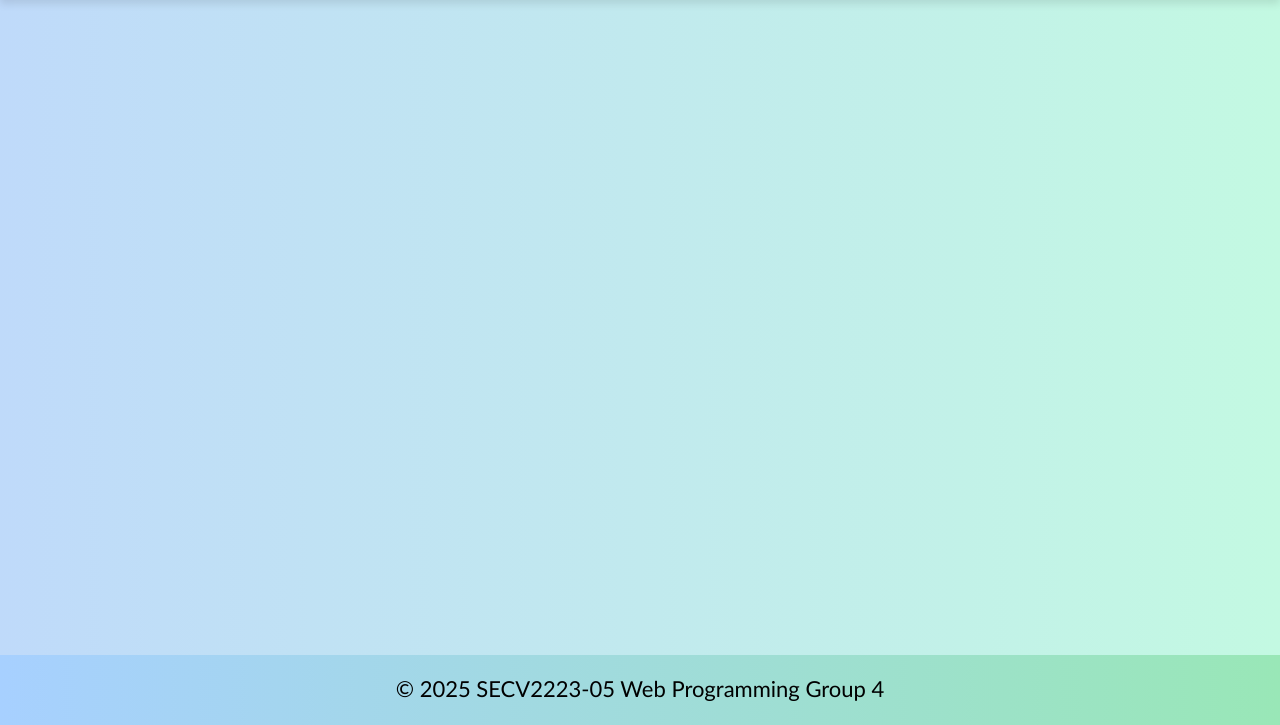
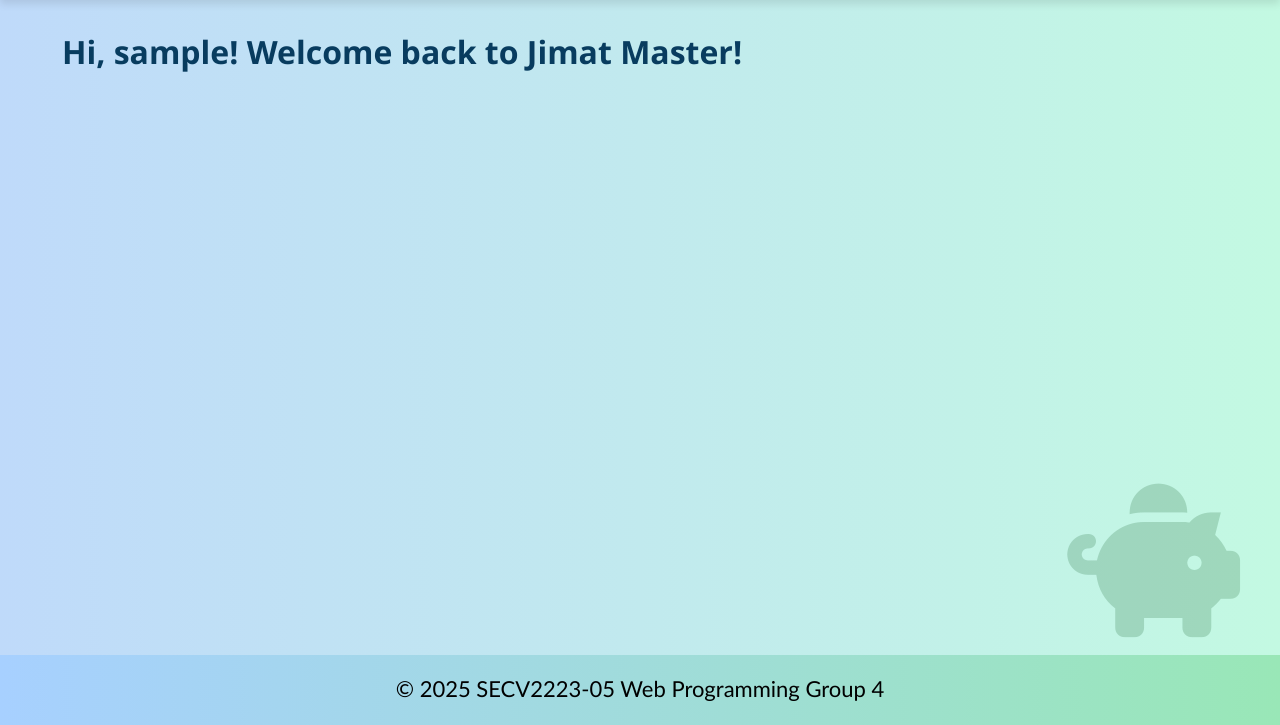
Before and after one commit to wongjiaxuan/WP-Project, a PHP site: page /home.php in a window 1280 px wide. Shown: the part 75-800 px from the top of the page. Run offline with PHP 8.4, Linux system fonts and the light colour scheme; the visitor is signed in with stand-in values (Sample User, id 1); some libraries are stand-ins or nearby versions.

Commit message:
edited home

```diff
--- a/home.php
+++ b/home.php
@@ -10,6 +10,28 @@
 </head>
 
 <body>
+    <?php
+        // Start session and include DB
+        session_start();
+        include 'includes/db.php';
+
+        if (!isset($_SESSION['user_id'])) {
+        header("Location: index.php?error=Please log in first.");
+        exit();
+        }
+
+        $user_id = $_SESSION['user_id'];
+
+        // Get username
+        $sql = "SELECT username FROM users WHERE user_id = ?";
+        $stmt = $conn->prepare($sql);
+        $stmt->bind_param("i", $user_id);
+        $stmt->execute();
+        $stmt->bind_result($username);
+        $stmt->fetch();
+        $stmt->close();
+    ?>
+
     <header>
         <nav aria-label="Main Navigation">
             <div class="headername">Jimat Master</div>
@@ -24,10 +46,18 @@
             </ul>
         </nav>
     </header>
-    <main class="homepagemain">
+        <main class="homepagemain">
+        <div class="welcome">
+            <p>Hi, <?php echo htmlspecialchars($username); ?>! Welcome back to Jimat Master!</p>
+        </div>
+
         <section id="homepage">
+            <div class="big-piggy">
+                <i class="fas fa-piggy-bank"></i>
+            </div>
         </section>
     </main>
+
 
     <footer>
         <div class="footercontainer">
--- a/style.css
+++ b/style.css
@@ -406,6 +406,53 @@ input:-webkit-autofill {
 }
 /* ====================== LOGIN PAGE  ===================== */
 
+/* ====================== HOME PAGE  ===================== */
+
+.homepagemain {
+    display: flex;
+    flex-direction: column;
+    justify-content: flex-start;
+    min-height: 70vh;
+}
+
+.welcome {
+    width: 100%;
+    padding: 30px;
+}
+
+.welcome p {
+    text-align: left;
+    font-weight: bold;
+    font-size: xx-large;
+    margin-top: 0px;
+    font-family: 'Segoe UI', sans-serif;
+    color: #083c5f;
+}
+
+
+.big-piggy {
+    position: fixed;
+    bottom: 80px; /* Adjust so it doesn’t overlap the footer */
+    right: 40px;
+    z-index: 5;
+    opacity: 0.2; /* Transparent so it doesn’t distract */
+    animation: piggyFloat 5s ease-in-out infinite;
+}
+
+.big-piggy i {
+    font-size: 12vw; /* Roughly 1/8 of screen width */
+    color: #115b27; /* Orange piggy bank */
+}
+
+@keyframes piggyFloat {
+    0% { transform: translateY(0); }
+    50% { transform: translateY(-10px); }
+    100% { transform: translateY(0); }
+}
+
+/* ====================== HOME PAGE  ===================== */
+
+
 /* ====================== INPUT PAGE  ===================== */
 /* Center the form container on the page */
 .inputmain {
@@ -497,6 +544,9 @@ table tbody tr:hover {
     background-color: #f3f3ff;
 }
 /* ====================== INPUT PAGE  ===================== */
+#incomeForm button, #expenseForm button{
+  background-color: #117263;
+}
 
 /* ==================== OVERVIEW PAGE  ==================== */
 #overview h2 {
```
